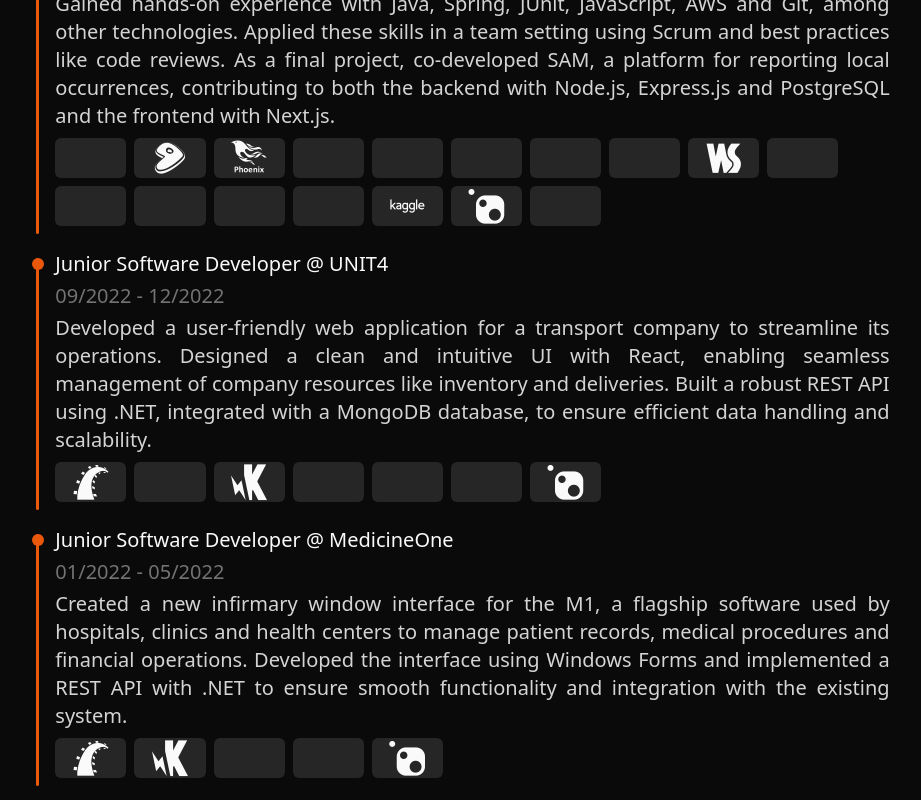
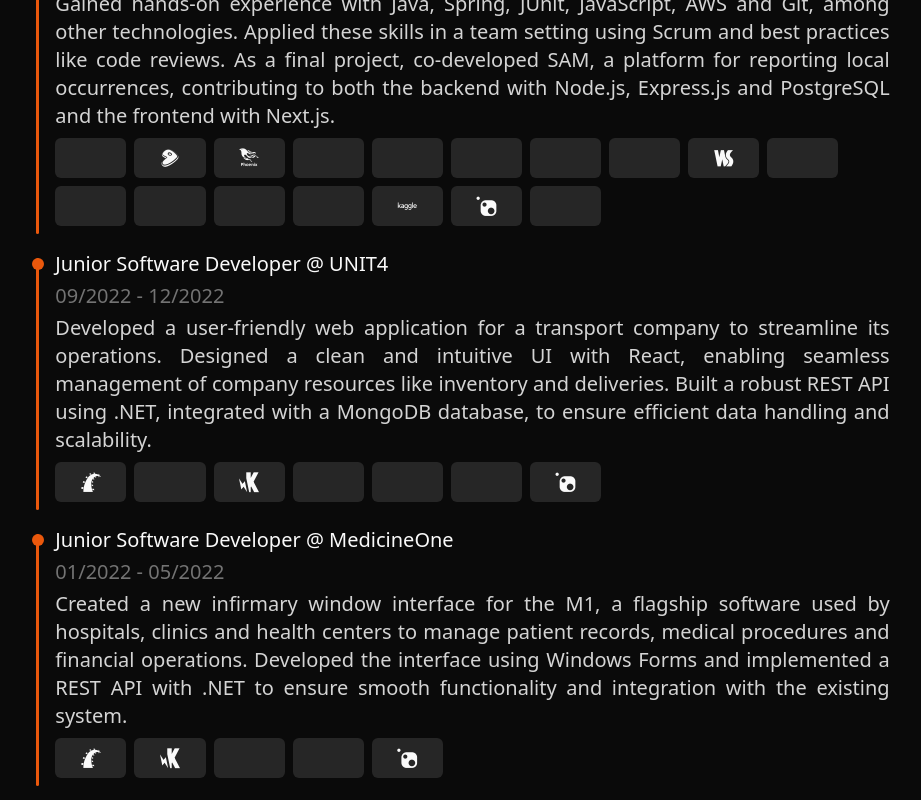
Before and after one commit to ssaxel03/web-portfolio, a Next.js app in the folder portfolio/: page / in a window 1280 px wide. Shown: the part 2340-3140 px from the top of the page, without its empty margins (177-1098 px from the left). Built offline with nearby package versions, Linux system fonts and the light colour scheme.

Commit message:
fix: tech icons size

```diff
--- a/portfolio/data/portfolio-data.tsx
+++ b/portfolio/data/portfolio-data.tsx
@@ -6,6 +6,171 @@ import {
 import { LuLink } from "react-icons/lu";
 
 const techList = {
+
+    csharpxl: {
+        name: "C#",
+        icon: <i className="devicon-csharp-plain text-xl"></i>,
+        category: "language",
+        ariaLabel: "C Sharp"
+    },
+    javaxl: {
+        name: "Java",
+        icon: <i className="devicon-java-plain text-xl"></i>,
+        category: "language",
+        ariaLabel: "Java"
+    },
+    htmlxl: {
+        name: "HTML",
+        icon: <i className="devicon-html5-plain text-xl"></i>,
+        category: "language",
+        ariaLabel: "HTML"
+    },
+    cssxl: {
+        name: "CSS",
+        icon: <i className="devicon-css3-plain text-xl"></i>,
+        category: "language",
+        ariaLabel: "CSS"
+    },
+    javascriptxl: {
+        name: "JavaScript",
+        icon: <i className="devicon-javascript-plain text-xl"></i>,
+        category: "language",
+        ariaLabel: "Java Script"
+    },
+    phpxl: {
+        name: "PHP",
+        icon: <i className="devicon-php-plain text-xl"></i>,
+        category: "language",
+        ariaLabel: "PHP"
+    },
+    dotnetxl: {
+        name: ".NET",
+        icon: <i className="devicon-dot-net-plain text-xl"></i>,
+        category: "framework",
+        ariaLabel: "Dot Net"
+    },
+    springxl: {
+        name: "Spring Boot",
+        icon: <i className="devicon-spring-plain text-xl"></i>,
+        category: "framework",
+        ariaLabel: "Spring Boot"
+    },
+    typescriptxl: {
+        name: "Typescript",
+        icon: <i className="devicon-typescript-plain text-xl"></i>,
+        category: "framework",
+        ariaLabel: "Typescript"
+    },
+    reactxl: {
+        name: "React.js",
+        icon: <i className="devicon-react-plain text-xl"></i>,
+        category: "framework",
+        ariaLabel: "React"
+    },
+    nextxl: {
+        name: "Next.js",
+        icon: <i className="devicon-nextjs-plain text-xl"></i>,
+        category: "framework",
+        ariaLabel: "Next"
+    },
+    nodexl: {
+        name: "Node.js",
+        icon: <i className="devicon-nodejs-plain text-xl"></i>,
+        category: "framework",
+        ariaLabel: "Node"
+    },
+    expressxl: {
+        name: "Express.js",
+        icon: <i className="devicon-express-original text-xl"></i>,
+        category: "framework",
+        ariaLabel: "Express"
+    },
+    tailwindxl: {
+        name: "TailwindCSS",
+        icon: <i className="devicon-tailwindcss-original text-xl"></i>,
+        category: "framework",
+        ariaLabel: "Tailwind"
+    },
+    unityxl: {
+        name: "Unity",
+        icon: <i className="devicon-unity-plain text-xl"></i>,
+        category: "framework",
+        ariaLabel: "Unity"
+    },
+    godotxl: {
+        name: "Godot",
+        icon: <i className="devicon-godot-plain text-xl"></i>,
+        category: "framework",
+        ariaLabel: "Godot"
+    },
+    junitxl: {
+        name: "JUnit",
+        icon: <i className="devicon-junit-plain text-xl"></i>,
+        category: "testing",
+        ariaLabel: "J Unit"
+    },
+    mysqlxl: {
+        name: "MySQL",
+        icon: <i className="devicon-mysql-original text-xl"></i>,
+        category: "database",
+        ariaLabel: "My SQL"
+    },
+    mariaxl: {
+        name: "MariaDB",
+        icon: <i className="devicon-mariadb-original text-xl"></i>,
+        category: "database",
+        ariaLabel: "Maria DB"
+    },
+    postgresxl: {
+        name: "PostgreSQL",
+        icon: <i className="devicon-postgresql-plain text-xl"></i>,
+        category: "database",
+        ariaLabel: "Postgre SQL"
+    },
+    mongoxl: {
+        name: "MongoDB",
+        icon: <i className="devicon-mongodb-plain text-xl"></i>,
+        category: "database",
+        ariaLabel: "Mongo DB"
+    },
+    vscodexl: {
+        name: "VS Code",
+        icon: <i className="devicon-vscode-plain text-xl"></i>,
+        category: "tool",
+        ariaLabel: "VS Code"
+    },
+    intellijxl: {
+        name: "IntelliJ",
+        icon: <i className="devicon-intellij-plain text-xl"></i>,
+        category: "tool",
+        ariaLabel: "IntelliJ"
+    },
+    awsxl: {
+        name: "AWS",
+        icon: <i className="devicon-amazonwebservices-plain text-xl"></i>,
+        category: "other",
+        ariaLabel: "AWS"
+    },
+    gitxl: {
+        name: "Git",
+        icon: <i className="devicon-git-plain text-xl"></i>,
+        category: "other",
+        ariaLabel: "Git"
+    },
+    linuxxl: {
+        name: "Linux",
+        icon: <i className="devicon-linux-plain text-xl"></i>,
+        category: "other",
+        ariaLabel: "Linux"
+    },
+    nginxxl: {
+        name: "Nginx",
+        icon: <i className="devicon-nginx-plain text-xl"></i>,
+        category: "other",
+        ariaLabel: "Nginx"
+    },
+
+
     csharp: {
         name: "C#",
         icon: <i className="devicon-csharp-plain text-4xl"></i>,
@@ -256,16 +421,16 @@ export const projects = {
                     </ul>
                 </>,
             technologies: [
-                techList.javascript,
-                techList.react,
-                techList.next,
-                techList.node,
-                techList.express,
-                techList.tailwind,
-                techList.postgres,
-                techList.aws,
-                techList.git,
-                techList.nginx,
+                techList.javascriptxl,
+                techList.reactxl,
+                techList.nextxl,
+                techList.nodexl,
+                techList.expressxl,
+                techList.tailwindxl,
+                techList.postgresxl,
+                techList.awsxl,
+                techList.gitxl,
+                techList.nginxxl,
             ],
             links: [
                 {
@@ -307,9 +472,9 @@ export const projects = {
                     </ul>
                 </>,
             technologies: [
-                techList.java,
-                techList.intellij,
-                techList.git,
+                techList.javaxl,
+                techList.intellijxl,
+                techList.gitxl,
             ],
             links: [
                 {
@@ -371,9 +536,9 @@ export const projects = {
                     <p className='text-justify mb-4'>Saved canvases are stored in your Pictures folder under a directory called "DrawingBoard" with the .canvas extension.</p>
                 </>,
             technologies: [
-                techList.java,
-                techList.intellij,
-                techList.git,
+                techList.javaxl,
+                techList.intellijxl,
+                techList.gitxl,
             ],
             links: [
                 {
@@ -405,10 +570,10 @@ export const projects = {
                     </ul>
                 </>,
             technologies: [
-                techList.csharp,
-                techList.unity,
-                techList.vscode,
-                techList.git,
+                techList.csharpxl,
+                techList.unityxl,
+                techList.vscodexl,
+                techList.gitxl,
             ],
             links: [
                 {
@@ -470,23 +635,23 @@ export const journey = {
             date: "09/2024 - 12/2024",
             description: <p className='text-xl mb-2 text-justify mb-1'>Completed an intensive 14-week bootcamp focused on modern web development. Gained hands-on experience with Java, Spring, JUnit, JavaScript, AWS and Git, among other technologies. Applied these skills in a team setting using Scrum and best practices like code reviews. As a final project, co-developed SAM, a platform for reporting local occurrences, contributing to both the backend with Node.js, Express.js and PostgreSQL and the frontend with Next.js.</p>,
             technologies: [
-                techList.java,
-                techList.html,
-                techList.css,
-                techList.javascript,
-                techList.spring,
-                techList.react,
-                techList.next,
-                techList.node,
-                techList.express,
-                techList.junit,
-                techList.mysql,
-                techList.postgres,
-                techList.vscode,
-                techList.intellij,
-                techList.aws,
-                techList.git,
-                techList.nginx,
+                techList.javaxl,
+                techList.htmlxl,
+                techList.cssxl,
+                techList.javascriptxl,
+                techList.springxl,
+                techList.reactxl,
+                techList.nextxl,
+                techList.nodexl,
+                techList.expressxl,
+                techList.junitxl,
+                techList.mysqlxl,
+                techList.postgresxl,
+                techList.vscodexl,
+                techList.intellijxl,
+                techList.awsxl,
+                techList.gitxl,
+                techList.nginxxl,
             ]
         },
         {
@@ -495,13 +660,13 @@ export const journey = {
             date: "09/2022 - 12/2022",
             description: <p className='text-xl mb-2 text-justify mb-1'>Developed a user-friendly web application for a transport company to streamline its operations. Designed a clean and intuitive UI with React, enabling seamless management of company resources like inventory and deliveries. Built a robust REST API using .NET, integrated with a MongoDB database, to ensure efficient data handling and scalability.</p>,
             technologies: [
-                techList.csharp,
-                techList.javascript,
-                techList.dotnet,
-                techList.react,
-                techList.mongo,
-                techList.vscode,
-                techList.git,
+                techList.csharpxl,
+                techList.javascriptxl,
+                techList.dotnetxl,
+                techList.reactxl,
+                techList.mongoxl,
+                techList.vscodexl,
+                techList.gitxl,
             ]
         },
         {
@@ -510,11 +675,11 @@ export const journey = {
             date: "01/2022 - 05/2022",
             description: <p className='text-xl mb-2 text-justify mb-1'>Created a new infirmary window interface for the M1, a flagship software used by hospitals, clinics and health centers to manage patient records, medical procedures and financial operations. Developed the interface using Windows Forms and implemented a REST API with .NET to ensure smooth functionality and integration with the existing system.</p>,
             technologies: [
-                techList.csharp,
-                techList.dotnet,
-                techList.mysql,
-                techList.vscode,
-                techList.git,
+                techList.csharpxl,
+                techList.dotnetxl,
+                techList.mysqlxl,
+                techList.vscodexl,
+                techList.gitxl,
             ]
         },
         {
@@ -523,12 +688,12 @@ export const journey = {
             date: "09/2020 - 06/2021",
             description: <p className='text-xl mb-2 text-justify mb-1'>Developed an archive website to centralize and showcase publications and institutional news. Designed the front-end using HTML, CSS and JavaScript to ensure a responsive and visually appealing user experience. Built the back-end logic with PHP and used a MySQL database to efficiently store, retrieve and manage content, ensuring seamless data handling for the institution.</p>,
             technologies: [
-                techList.html,
-                techList.css,
-                techList.javascript,
-                techList.php,
-                techList.vscode,
-                techList.git,
+                techList.htmlxl,
+                techList.cssxl,
+                techList.javascriptxl,
+                techList.phpxl,
+                techList.vscodexl,
+                techList.gitxl,
             ]
         },
         {
@@ -537,15 +702,15 @@ export const journey = {
             date: "09/2018 - 06/2021",
             description: <p className='text-xl mb-2 text-justify mb-1'>Acquired core skills in software development, multimedia production, network and database management and system configuration. I came out prepared to take on roles in software development, IT support or digital design.</p>,
             technologies: [
-                techList.csharp,
-                techList.html,
-                techList.css,
-                techList.javascript,
-                techList.dotnet,
-                techList.mysql,
-                techList.maria,
-                techList.vscode,
-                techList.git,
+                techList.csharpxl,
+                techList.htmlxl,
+                techList.cssxl,
+                techList.javascriptxl,
+                techList.dotnetxl,
+                techList.mysqlxl,
+                techList.mariaxl,
+                techList.vscodexl,
+                techList.gitxl,
             ]
         }
     ]
```
